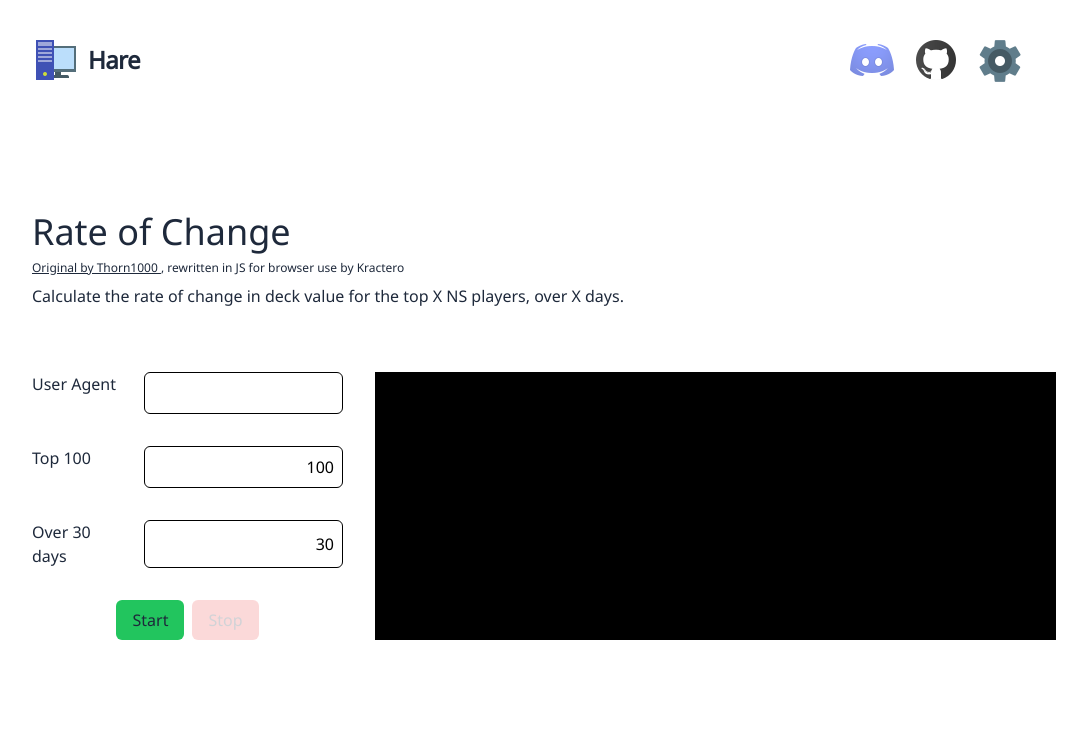
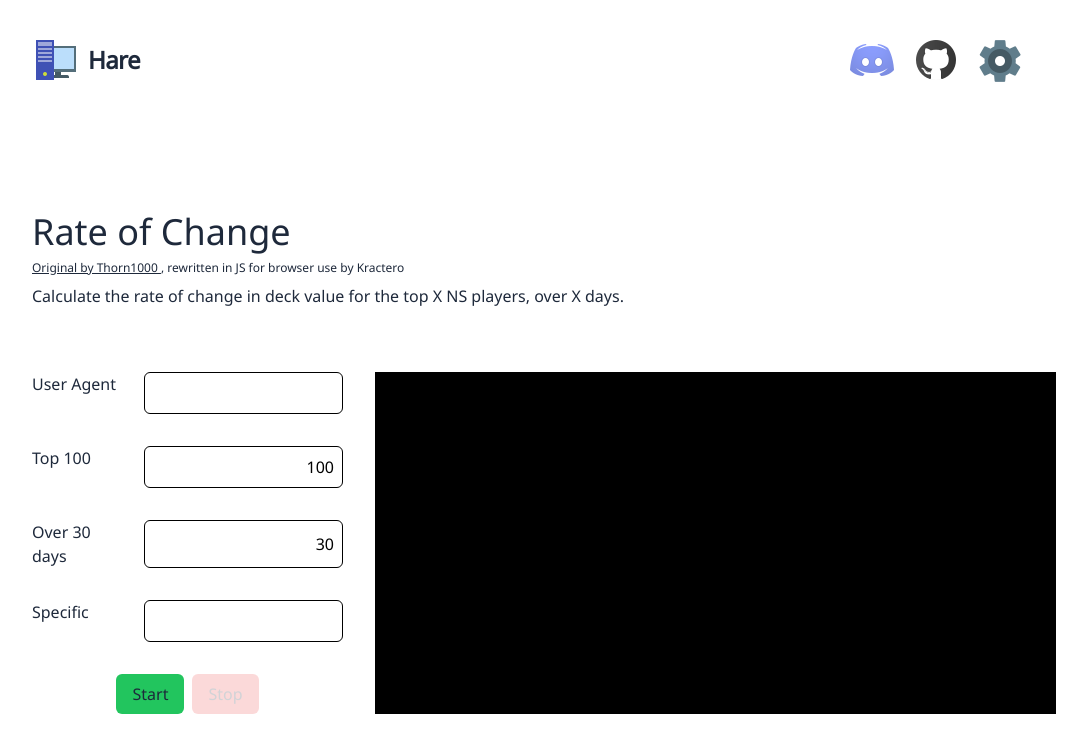
Before and after one commit to Kractero/hare, a SvelteKit app: page /tools/roc in a window 1280 px wide. Shown: the top 752 px of the page, without its empty margins (112-1199 px from the left). Built offline with nearby package versions, Linux system fonts and the light colour scheme.

Commit message:
roc: typing, specific nation option

```diff
--- a/src/lib/component/Input.svelte
+++ b/src/lib/component/Input.svelte
@@ -2,7 +2,8 @@
     export let text: string;
     export let bindValue: string | number | undefined;
     export let forValue: string;
-    export let required: boolean = false;;
+    export let required: boolean = false;
+    export let disabled: boolean = false;
 </script>
 
 <div class="flex gap-4 justify-between max-w-lg">
@@ -11,6 +12,7 @@
         required={required}
         id={forValue}
         bind:value={bindValue}
+        disabled={disabled}
         class="text-right text-black p-2 max-w-xs rounded-md border border-black dark:border-none"
     />
 </div>
--- a/src/routes/tools/roc/+page.svelte
+++ b/src/routes/tools/roc/+page.svelte
@@ -1,11 +1,12 @@
 <script lang="ts">
 	import { onDestroy, onMount } from 'svelte';
-	import { parser, sleep } from '$lib/globals';
+	import { parseXML, sleep } from '$lib/globals';
 	import Head from '$lib/component/Head.svelte';
 	import { loadLocalStorage } from '$lib/loadLocalStorage';
 	import Buttons from '$lib/component/Buttons.svelte';
 	import Input from '$lib/component/Input.svelte';
 	import Terminal from '$lib/component/Terminal.svelte';
+	import type { Census, Nation } from '$lib/types';
 	const abortController = new AbortController();
 	let progress = '';
 	let stoppable = false;
@@ -13,34 +14,32 @@
 	let main = '';
 	let top = 100;
 	let days = 30;
+	let specific = '';
 
-	onMount(() => ({main, top, days} = loadLocalStorage(["stationMain", "stationROCTop", "stationROCDays"])));
+	onMount(() => ({main, top, days, specific} = loadLocalStorage(["stationMain", "stationROCTop", "stationROCDays", "stationSpecific"])));
 	onDestroy(() => abortController.abort());
 
 	async function rateOfChange(main: string) {
 		stopped = false;
 		stoppable = true;
-		let names = [];
-		let ratesOfChange = [];
+		let names: any[] = [];
+		type rocTuple = [string, number];
+		let ratesOfChange: Array<rocTuple> = [];
 		progress = '';
-		for (let i = 0; i < top / 20; i++) {
+		if (!specific) {
+			for (let i = 0; i < Math.ceil(top / 20); i++) {
 				let start = 1 + i * 20;
 				if (abortController.signal.aborted) {
 					break;
 				}
-			const response = await fetch(
-				`https://www.nationstates.net/cgi-bin/api.cgi?q=censusranks&scale=86&start=${start}`,
-				{
-					headers: {
-						'User-Agent': main
+				const xml: Census = await parseXML(`https://www.nationstates.net/cgi-bin/api.cgi?q=censusranks&scale=86&start=${start}`, main);
+				names = names.concat(xml.WORLD.CENSUSRANKS.NATIONS.NATION.map(nation => nation.NAME));
+				await sleep(700);
 			}
+			names = names.slice(0, top);
+		} else {
+			names = [specific]
 		}
-			);
-			const text = await response.text();
-			const xml = parser.parse(text);
-			names = xml.WORLD.CENSUSRANKS.NATIONS.NATION.map((nation: { NAME: string }) => nation.NAME);
-			await sleep(700);
-			names = names.slice(0, top);
 		const currentTimestamp = Math.floor(Date.now() / 1000);
 		const fromTimestamp = currentTimestamp - days * 24 * 60 * 60;
 		for (let j = 0; j < names.length; j++) {
@@ -48,47 +47,37 @@
 			if (abortController.signal.aborted || stopped) {
 				break;
 			}
-				progress += `<p>Evaluating ${nation}, ${(start + j)}/${top}</p>`;
-				const response = await fetch(
-					`https://www.nationstates.net/cgi-bin/api.cgi?nation=${nation};q=census;scale=86;mode=history;from=${fromTimestamp}`,
-					{
-						headers: {
-							'User-Agent': main
-						}
-					}
-				);
-				const text = await response.text();
-				const xml = parser.parse(text);
+			progress += `<p>Evaluating ${nation}, ${j+1}/${names.length}</p>`;
+			const xml: Nation = await parseXML(`https://www.nationstates.net/cgi-bin/api.cgi?nation=${nation};q=census;scale=86;mode=history;from=${fromTimestamp}`, main);
 			const point = xml.NATION.CENSUS.SCALE.POINT;
 			if (Array.isArray(point)) {
-					const timestamps = point.map((point) => point.TIMESTAMP);
-					const scores = point.map((point) => point.SCORE);
+				const timestamps = point.map((point) => Number(point.TIMESTAMP));
+				const scores = point.map((point) => Number(point.SCORE));
 				const [maxTimestamp, minTimestamp] = [Math.max(...timestamps), Math.min(...timestamps)];
 				const [maxScore, minScore] = [scores[timestamps.indexOf(maxTimestamp)], scores[timestamps.indexOf(minTimestamp)]];
 				const rateOfChange = ((maxScore - minScore) / days).toFixed(2);
-					ratesOfChange.push([nation, rateOfChange]);
+				ratesOfChange.push([nation, Number(rateOfChange)]);
 			} else {
-					ratesOfChange.push([nation, point.SCORE]);
+				ratesOfChange.push([nation, Number(point.SCORE)]);
 			}
 			await sleep(700);
-			}
 		}
 		const fallers = ratesOfChange.slice().sort((a, b) => a[1] - b[1]);
 		const risers = ratesOfChange.slice().sort((a, b) => b[1] - a[1]);
 		progress = ""
-		progress += `<p class="font-bold">TOP ${top} over ${days} days</p>\n`;
+		progress += `<p class="font-bold">${specific ? specific : `TOP ${names.length}`} over ${days} days</p>`;
 		for (let i = 0; i < ratesOfChange.length; i++) {
-			progress += `<p>${i + 1}/${ratesOfChange.length} ${ratesOfChange[i][0]} | Rate of Change: ${
-				ratesOfChange[i][1]
-			}</p>\n`;
+			progress += `<p>${i + 1}/${ratesOfChange.length} ${ratesOfChange[i][0]} | Rate of Change: ${ratesOfChange[i][1]}</p>`;
 		}
-		progress += `<p class="font-bold">Fastest Growing of the top ${top}</p>\n`;
+		if (!specific) {
+			progress += `<p class="font-bold">Fastest growing of the ${specific ? specific : `top ${names.length}`}</p>\n`;
 			for (let i = 0; i < risers.length; i++) {
 				progress += `<p>${i + 1}/${risers.length} ${risers[i][0]} | Rate of Change: ${risers[i][1]}</p>`;
 			}
-		progress += `<p class="font-bold">Declining of the top ${top}</p>\n`;
+			progress += `<p class="font-bold">Slowest growing of the ${specific ? specific : `top ${names.length}`}</p>\n`;
 			for (let i = 0; i < fallers.length; i++) {
 				progress += `<p>${i + 1}/${fallers.length} ${fallers[i][0]} | Rate of Change: ${fallers[i][1]}</p>`;
+			}
 		}
 		stoppable = false;
 	}
@@ -108,8 +97,9 @@
 <div class="lg:w-[1024px] lg:max-w-5xl flex flex-col lg:flex-row gap-8 break-normal">
 	<form on:submit|preventDefault={() => rateOfChange(main)} class="flex flex-col gap-8">
 		<Input text={`User Agent`} bind:bindValue={main} forValue="main" required={true} />
-		<Input text={`Top ${top}`} bind:bindValue={top} forValue="top" required={true} />
-		<Input text={`Over ${days} days`} bindValue={days} forValue="days" required={true} />
+		<Input text={`Top ${top}`} bind:bindValue={top} forValue="top" required={true} disabled={specific !== ""} />
+		<Input text={`Over ${days} days`} bind:bindValue={days} forValue="days" required={true} disabled={specific !== ""} />
+		<Input text={`Specific`} bind:bindValue={specific} forValue="specific" />
 		<Buttons>
 			<button
 				type="button"
```
Lines whose indentation alone changed are shown as unchanged.
